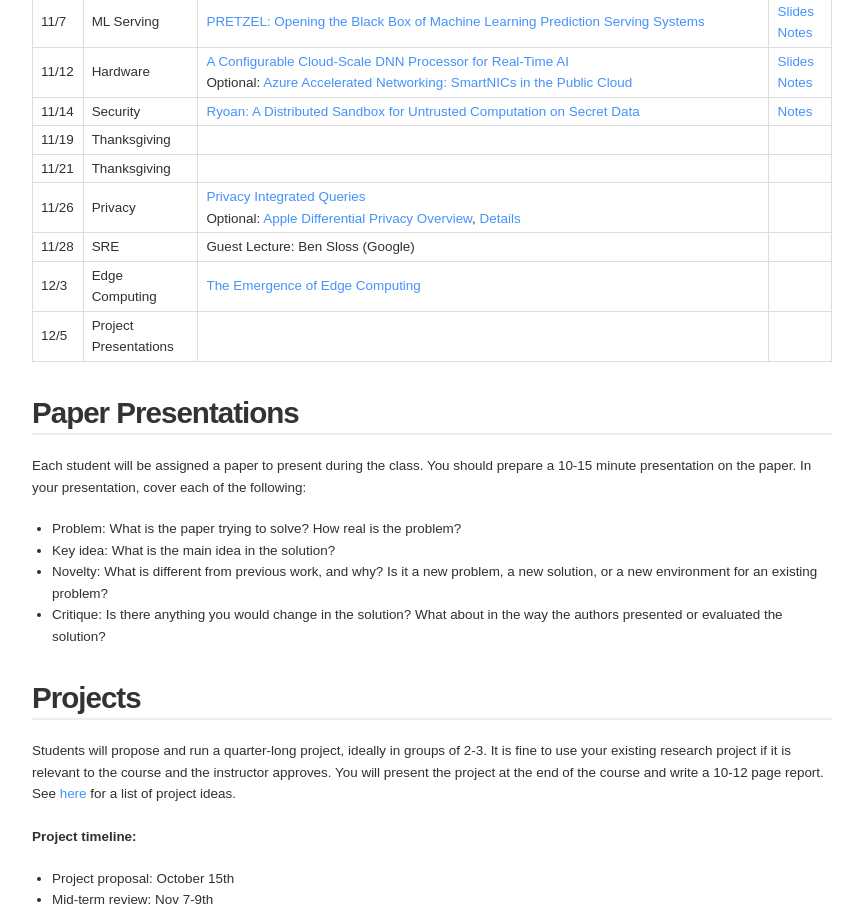
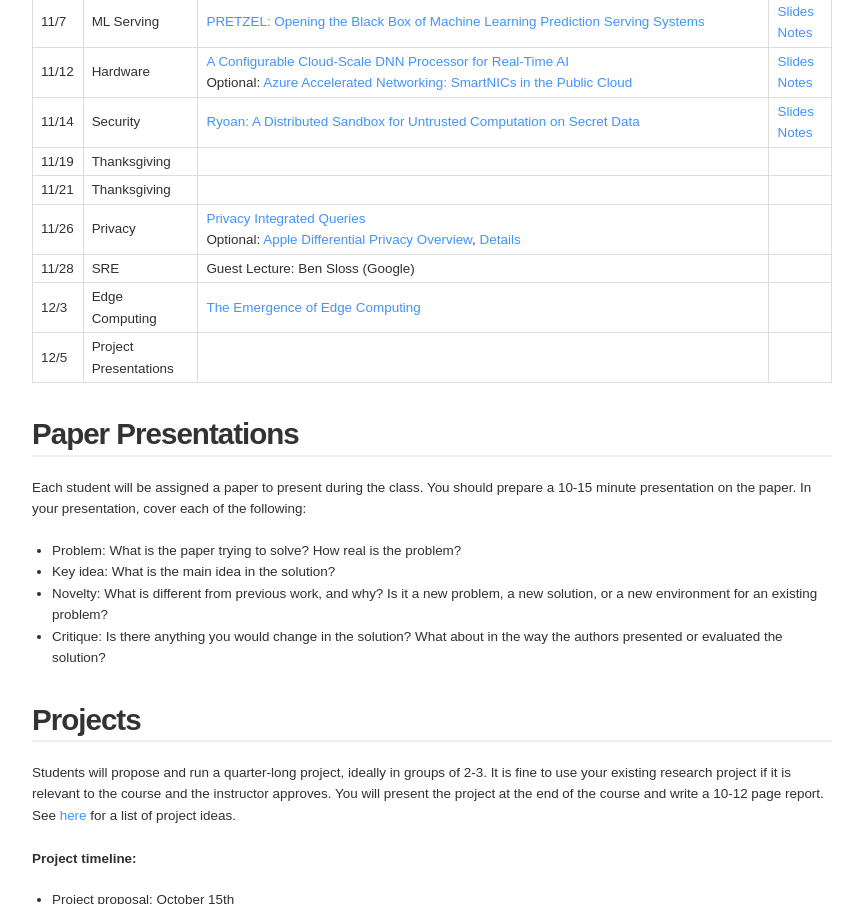
Before and after one commit to kkaffes/cs349d-site, a plain HTML site: page index.html in a window 1280 px wide. Shown: the part 1711-2615 px from the top of the page, without its empty margins (220-1083 px from the left). Drawn offline with Linux system fonts and the light colour scheme.

Commit message:
Add slides for security.

```diff
--- a/index.html
+++ b/index.html
@@ -189,7 +189,8 @@ If you are assigned to take notes for a class, please take the notes in a Google
     <td>11/14</td>
     <td>Security</td>
     <td><a href="https://www.usenix.org/conference/osdi16/technical-sessions/presentation/hunt">Ryoan: A Distributed Sandbox for Untrusted Computation on Secret Data</a></td>
-    <td><a href="https://docs.google.com/document/d/1Nom2TDjsJaWc3dd-LO3aUdrABYnPCGVGcX04KJkK5HY/edit?usp=sharing">Notes</a></td>
+    <td><a href="https://docs.google.com/presentation/d/1NgPxhkURekU9MUQGXHvMkpxoMkAlX1z1SXP75kqbPxY/edit?usp=sharing">Slides</a><br>
+    <a href="https://docs.google.com/document/d/1Nom2TDjsJaWc3dd-LO3aUdrABYnPCGVGcX04KJkK5HY/edit?usp=sharing">Notes</a></td>
   </tr>
 
   <tr>
```
